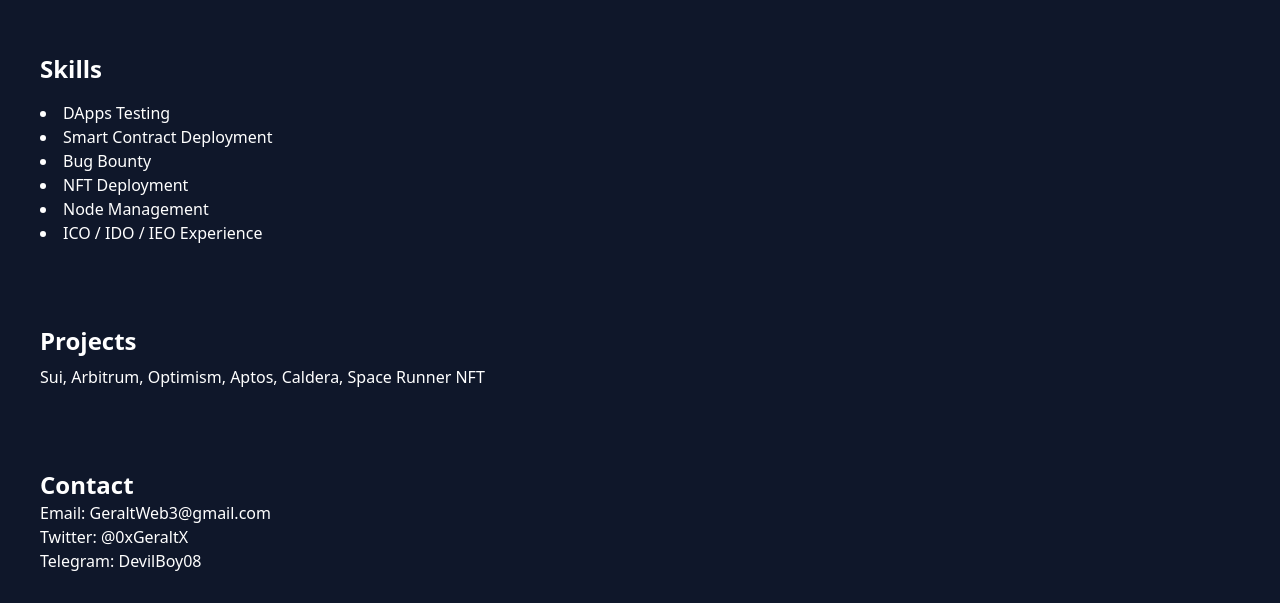
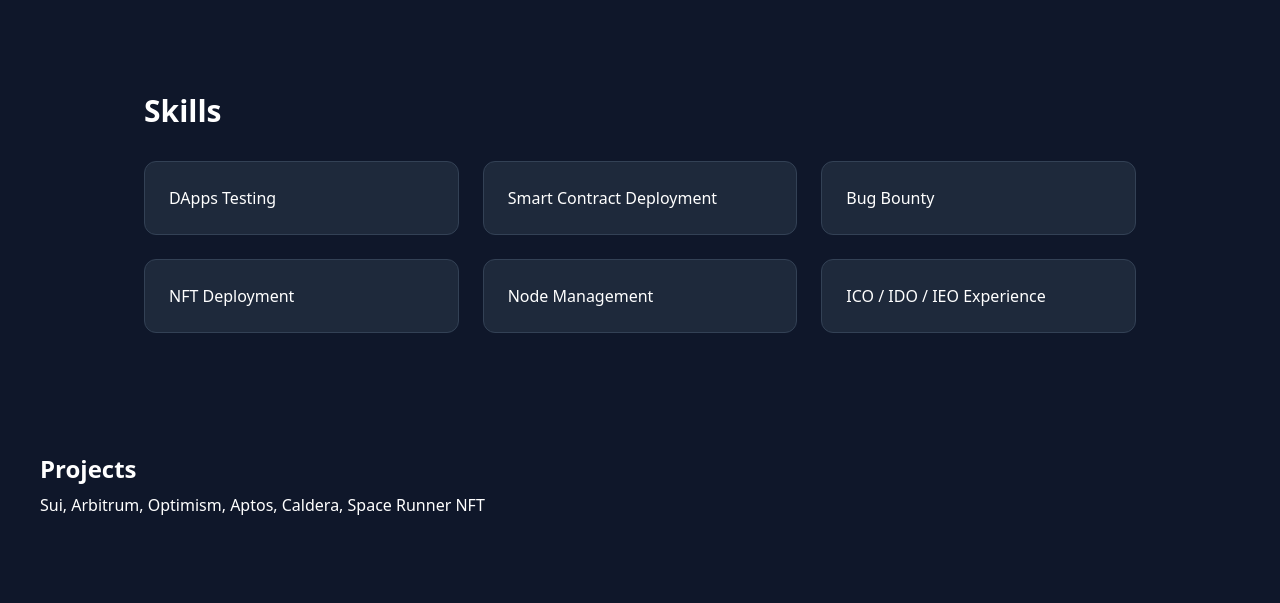
Before and after one commit to 0xGeraltX/portfolio, a Next.js app: page / in a window 1280 px wide. Shown: the part 843-1446 px from the top of the page. Built offline with nearby package versions, Linux system fonts and the light colour scheme.

Commit message:
Refactor Skills component for better structure

```diff
--- a/components/Skills.js
+++ b/components/Skills.js
@@ -1 +1,29 @@
-export default function Skills(){return(<section className='p-10'><h2 className='text-2xl font-bold'>Skills</h2><ul className='mt-4 list-disc list-inside'><li>DApps Testing</li><li>Smart Contract Deployment</li><li>Bug Bounty</li><li>NFT Deployment</li><li>Node Management</li><li>ICO / IDO / IEO Experience</li></ul></section>)}
+const skills = [
+  "DApps Testing",
+  "Smart Contract Deployment",
+  "Bug Bounty",
+  "NFT Deployment",
+  "Node Management",
+  "ICO / IDO / IEO Experience",
+];
+
+export default function Skills() {
+  return (
+    <section className="py-20 bg-slate-900">
+      <div className="max-w-5xl mx-auto px-4">
+        <h2 className="text-3xl font-bold mb-8">Skills</h2>
+
+        <div className="grid grid-cols-1 sm:grid-cols-2 md:grid-cols-3 gap-6">
+          {skills.map((skill) => (
+            <div
+              key={skill}
+              className="p-6 rounded-xl bg-slate-800 border border-slate-700 hover:border-blue-400 transition"
+            >
+              {skill}
+            </div>
+          ))}
+        </div>
+      </div>
+    </section>
+  );
+}
```
